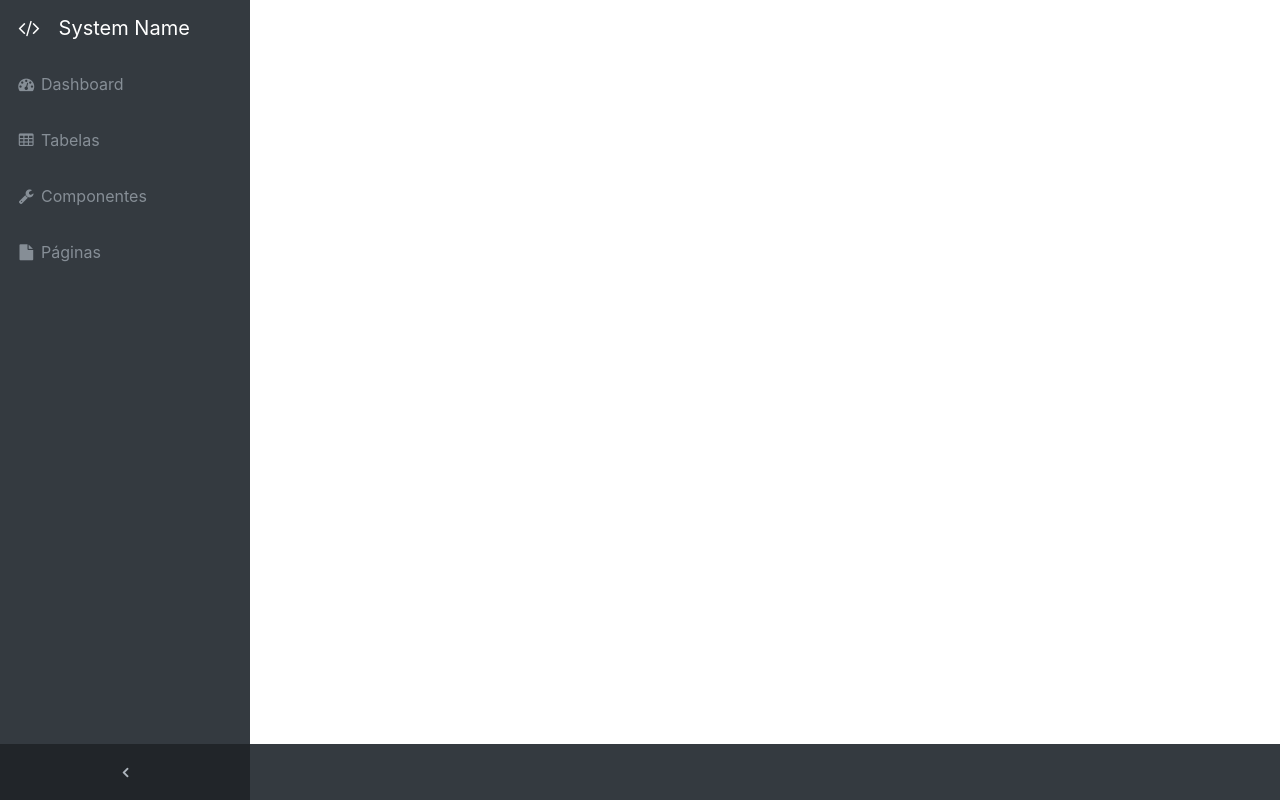
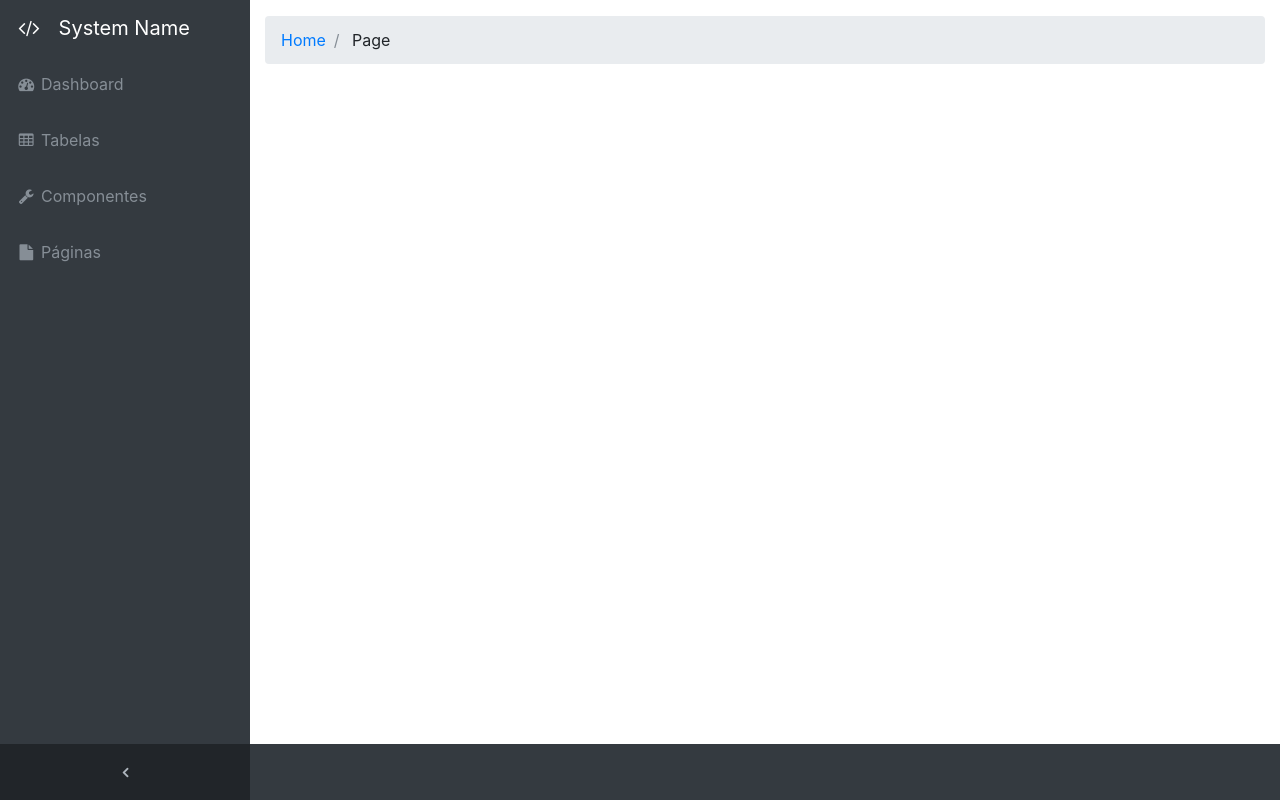
Before and after one commit to gustavomrv/dashboard_with_bootstrap4, a plain HTML site: page index.html in a window 1280 px wide. Drawn offline with Linux system fonts and the light colour scheme.

Commit message:
Update index.html

```diff
--- a/index.html
+++ b/index.html
@@ -57,6 +57,20 @@
 
     <div class="content-wrapper">
         <div class="container-fluid">
+            <ol class="breadcrumb">
+                <li class="breadcrumb-item">
+                    <a href="http://localhost/app/dashboard_with_bootstrap4/index.html">Home</a>
+                </li>
+                <li class="breadcrumb-item">
+                    Page
+                </li>
+            </ol>
+
+            <div class="row">
+                <div class="col-12">
+
+                </div>
+            </div>
 
         </div>
     </div>
```
